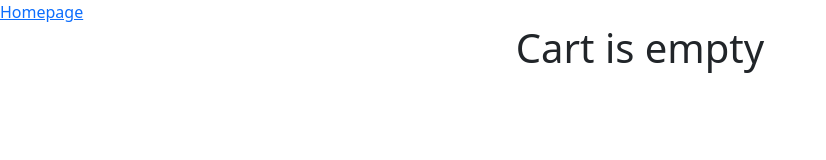
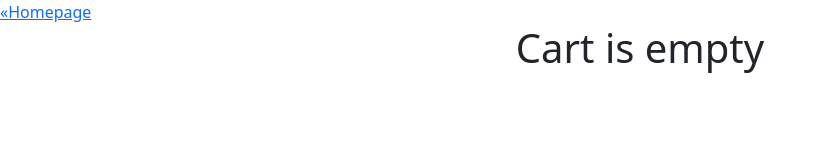
Before and after one commit to ishu-knit/Ecommerceempire, a React (Create React App) app: page /cart in a window 1280 px wide. Shown: the top 160 px of the page, without its empty margins (0-826 px from the left). Built offline with nearby package versions, Linux system fonts and the light colour scheme.

Commit message:
5th commit

```diff
--- a/src/components/Cart.js
+++ b/src/components/Cart.js
@@ -138,7 +138,7 @@ return (
 
     <div>
 
-<NavLink to="/">  Homepage </NavLink>
+<NavLink to="/">  «Homepage </NavLink>
 
 
    { (products.length===0)?(
--- a/src/components/Itemlist.js
+++ b/src/components/Itemlist.js
@@ -2,14 +2,15 @@ import {React }from 'react';
 import {allitems} from './Globalproducts';
 import {useContext} from 'react';
 import {useLocation , NavLink} from "react-router-dom"
-
-
+import { Cartproducts } from '../App';
+import Cards from './cards';
 const Itemlist = () => {
 
 
 
     const location = useLocation()
     const name = location.state.e
+
 
 
     let i = 2
@@ -24,35 +25,34 @@ const Itemlist = () => {
 
     const {allarr} = useContext(allitems)
 
-    return (
 
 
-        <div >
-        <NavLink to="/">back to page   </NavLink>
 
 
-        <div className='border border-3 border-black' >
-        {allarr[i].map((e,i)=>
-
-        (  <div key={i} className='d-flex my-5 border border-3 border-black ' style={{height:"10rem" }}>
-
-        <div>
-        <img className='h-100 border border-3 border-black' style={{width:"10rem"}}  src={e.img} alt="img"  />
-        </div>
+    const {products,setProducts} = useContext(Cartproducts)
 
 
-        <div className='mx-5 d-flex flex-column justify-content-around align-items-center'>
-        <div>{e.company}</div>
-        <div>₹{e.price}</div>
-        </div>
 
-        </div>
-          )
+    return (
+      <div>
 
-        )}
-        </div>
-        </div>
-    );
+      <div> <NavLink to="/">«Homepage</NavLink></div>
+<div className='d-flex  flex-wrap overflow-auto my-5 mx-5'>
+          {allarr[i].map((ele) => (
+            <Cards
+
+            className="m-4"
+            key={ele.id}
+            id={ele.id}
+            price={ele.price}
+            img={ele.img}
+            company={ele.company}
+            qty={ele.qty}
+            />
+            ))}
+      </div>
+            </div>
+    )
 }
 
 export default Itemlist;
--- a/src/components/Signin.js
+++ b/src/components/Signin.js
@@ -88,7 +88,7 @@ const {products,setProducts} = useContext(Cartproducts)
         </div>
 
         <NavLink to="/">
-          back to page
+        «Homepage
         </NavLink><br></br>
         <div className='btn btn-outline-danger my-2' onClick={logout}>signout</div>
       </form>
--- a/src/components/Signup.js
+++ b/src/components/Signup.js
@@ -40,7 +40,7 @@ createUserWithEmailAndPassword(auth, email, password)
   }
   return (
     <div>
-      <NavLink to="/">back to page</NavLink>
+      <NavLink to="/">«Homepage</NavLink>
 
       <div className="container  my-5 w-50" style={{ minHeight: "10rem" }}>
         <div
--- a/src/components/cards.js
+++ b/src/components/cards.js
@@ -3,16 +3,18 @@ import {  useContext } from 'react';
 import { Cartproducts } from '../App';
 
 
+
 const Cards = (props) => {
 
 
-  const { products,setProducts } = useContext(Cartproducts);
+const { products,setProducts } = useContext(Cartproducts);
 const Addtocart=()=>{
 
 setProducts((pre)=>{
   const narr = pre.filter(ele=>(ele.id!==props.id));
   return [...narr,props];
 })
+alert("product add to cart")
 
 }
 
@@ -20,7 +22,9 @@ setProducts((pre)=>{
 
 
   return (
-    <div >
+
+<div>
+
 <div className=' d-flex flex-column border border-dark border-5 mx-3 ' style={{ width: "10rem" }}>
         <div  style={{ height: "200px" }} >
           <img style={{ height: "100%", width: "100%" }} src={props.img} alt="item" />
@@ -35,6 +39,7 @@ setProducts((pre)=>{
       </div>
 
     </div>
+
   );
 }
 
--- a/src/components/row.js
+++ b/src/components/row.js
@@ -38,7 +38,7 @@ const Row = () => {
           ))}
         </div>
 
-        <h2>(Electronic & Phone)</h2>
+        <h2>Electronic & Phone</h2>
         <div id='page1' className='d-flex justify-content-between overflow-auto'>
           {allarr[2].map((ele) => (
             <Cards
```
Also changed, not shown: src/components/Orders.js (+5 -2 lines).
